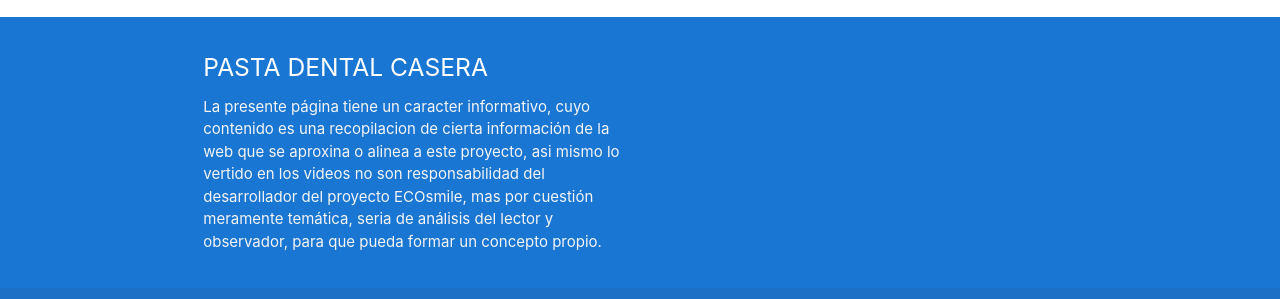
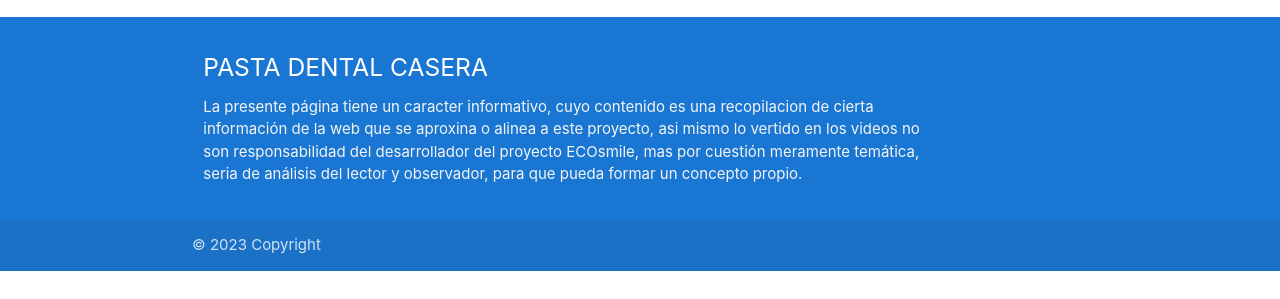
Before and after one commit to gabinsc/ecoSmile, a plain HTML site: page index.html in a window 1280 px wide. Shown: the part 2496-2795 px from the top of the page. After the commit the page ends 2767 px from the top, so only its background shows below. Drawn offline with nearby package versions, Linux system fonts and the light colour scheme.

Commit message:
Update index.html

```diff
--- a/index.html
+++ b/index.html
@@ -141,7 +141,7 @@
     <footer class="page-footer blue darken-2 page-footer">
         <div class="container">
           <div class="row">
-            <div class="col l6 s12">
+            <div class="col l10 s12">
               <h5 class="white-text">PASTA DENTAL CASERA</h5>
               <p class="grey-text text-lighten-4">La presente página tiene un caracter informativo, cuyo contenido es una recopilacion de cierta información de la web que se aproxina o alinea a este proyecto, asi mismo lo vertido en los videos no son responsabilidad del desarrollador del proyecto ECOsmile, mas por cuestión meramente temática, seria de análisis del lector y observador, para que pueda formar un concepto propio.</p>
             </div>
```
